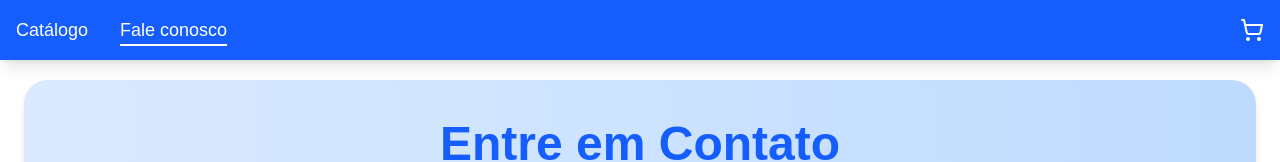
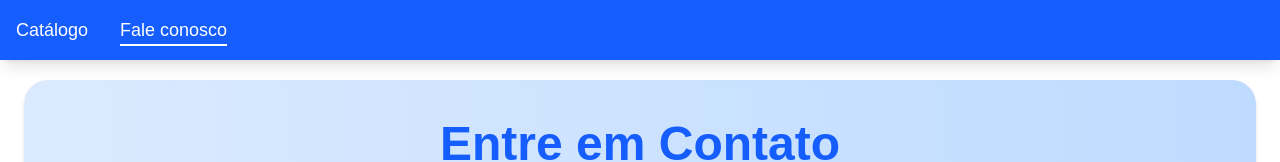
Before and after one commit to GustavoMoraisSantos/bigus-site, a Next.js app: page /contato in a window 1280 px wide. Shown: the top 162 px of the page. Built offline with nearby package versions, Linux system fonts and the light colour scheme.

Commit message:
fix: conditionally render cart button only on the home page

```diff
--- a/app/componets/menu.tsx
+++ b/app/componets/menu.tsx
@@ -39,6 +39,7 @@ const Navbar = () => {
           </li>
         </ul>
 
+        {pathname === "/" && (
           <button className="relative cursor-pointer" onClick={openDrawer}>
             <ShoppingCart className="w-6 h-6 hover:text-white/80 transition" />
             {cart.length > 0 && (
@@ -47,6 +48,7 @@ const Navbar = () => {
               </span>
             )}
           </button>
+        )}
       </div>
     </nav>
   );
```
Lines whose indentation alone changed are shown as unchanged.
